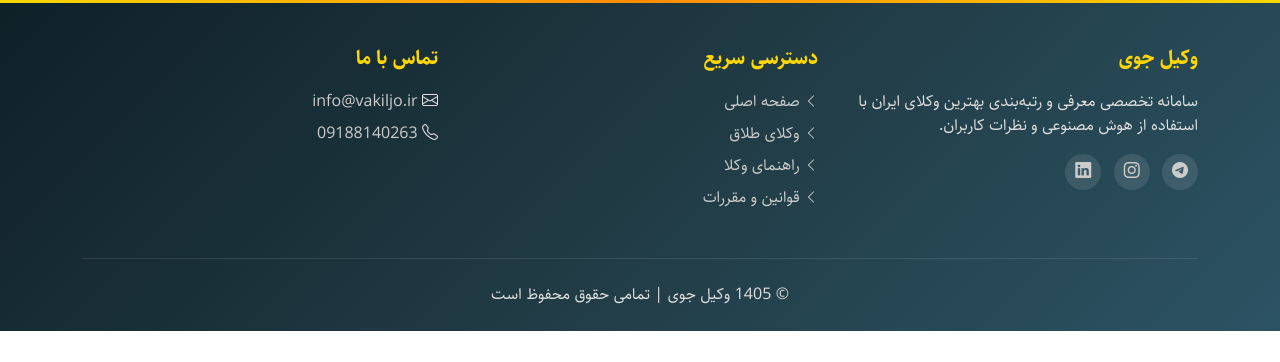
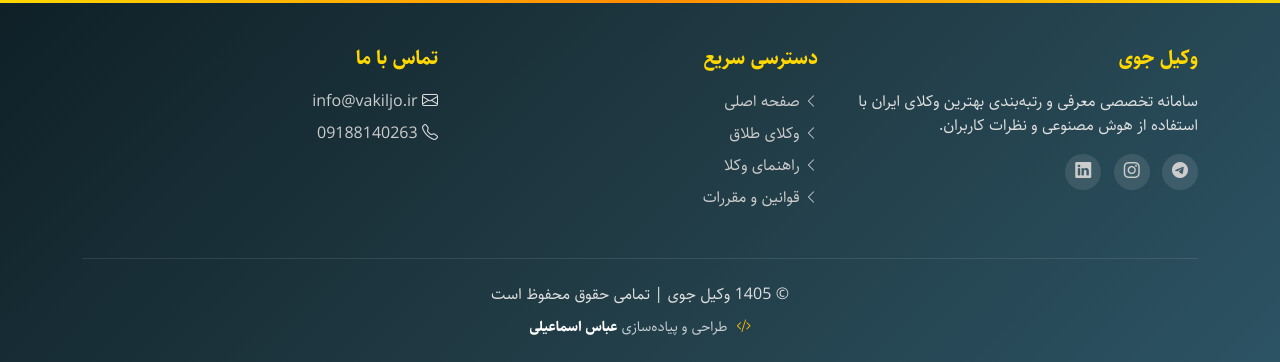
Before and after one commit to abbas4007/vakiljui, a Django app: a page that uses templates/base.html in a window 1280 px wide. Shown: the part 1468-1830 px from the top of the page. Before the commit the page ends 1799 px from the top, so only its background shows below. Run offline with Django 5.2, Linux system fonts and the light colour scheme; parts of the project's set-up code (start-up, migrations or seed data) failed here and were passed over; some libraries are stand-ins or nearby versions.

Commit message:
footer change

```diff
--- a/templates/base.html
+++ b/templates/base.html
@@ -28,6 +28,8 @@
 
 
 
+
+
             {% block og_image %}{{ request.scheme }}://{{ request.get_host }}{% static 'img/back.jfif' %}{% endblock %}">
     <meta property="og:image:alt" content="وکیل جوی - بهترین وکلای ایران">
     <meta property="og:site_name" content="وکیل جوی">
@@ -38,6 +40,8 @@
     <meta name="twitter:description"
           content="{% block twitter_description %}{{ meta_description|default:'' }}{% endblock %}">
     <meta name="twitter:image" content="
+
+
 
 
 
@@ -356,6 +360,27 @@
             box-shadow: 0 8px 20px rgba(30, 60, 114, 0.3);
         }
 
+        .developer-credit {
+            margin-top: 10px;
+            font-size: 0.9rem;
+            color: rgba(255, 255, 255, 0.75);
+        }
+
+        .developer-credit i {
+            color: #ffc107;
+            margin-left: 5px;
+        }
+
+        .developer-name {
+            color: #fff;
+            font-weight: 700;
+            transition: color 0.3s ease;
+        }
+
+        .developer-name:hover {
+            color: #ffc107;
+        }
+
         .footer {
             background: linear-gradient(135deg, #0f2027 0%, #203a43 50%, #2c5364 100%);
             color: #e0e0e0;
@@ -633,8 +658,14 @@
                 </ul>
             </div>
         </div>
-        <div class="footer-bottom">
-            <p class="mb-0">&copy; 1405 وکیل جوی | تمامی حقوق محفوظ است</p>
+        <div class="footer-bottom text-center">
+            <p class="mb-1">&copy; 1405 وکیل جوی | تمامی حقوق محفوظ است</p>
+
+            <div class="developer-credit">
+                <i class="bi bi-code-slash"></i>
+                طراحی و پیاده‌سازی
+                <span class="developer-name">عباس اسماعیلی</span>
+            </div>
         </div>
     </div>
 </footer>
```
